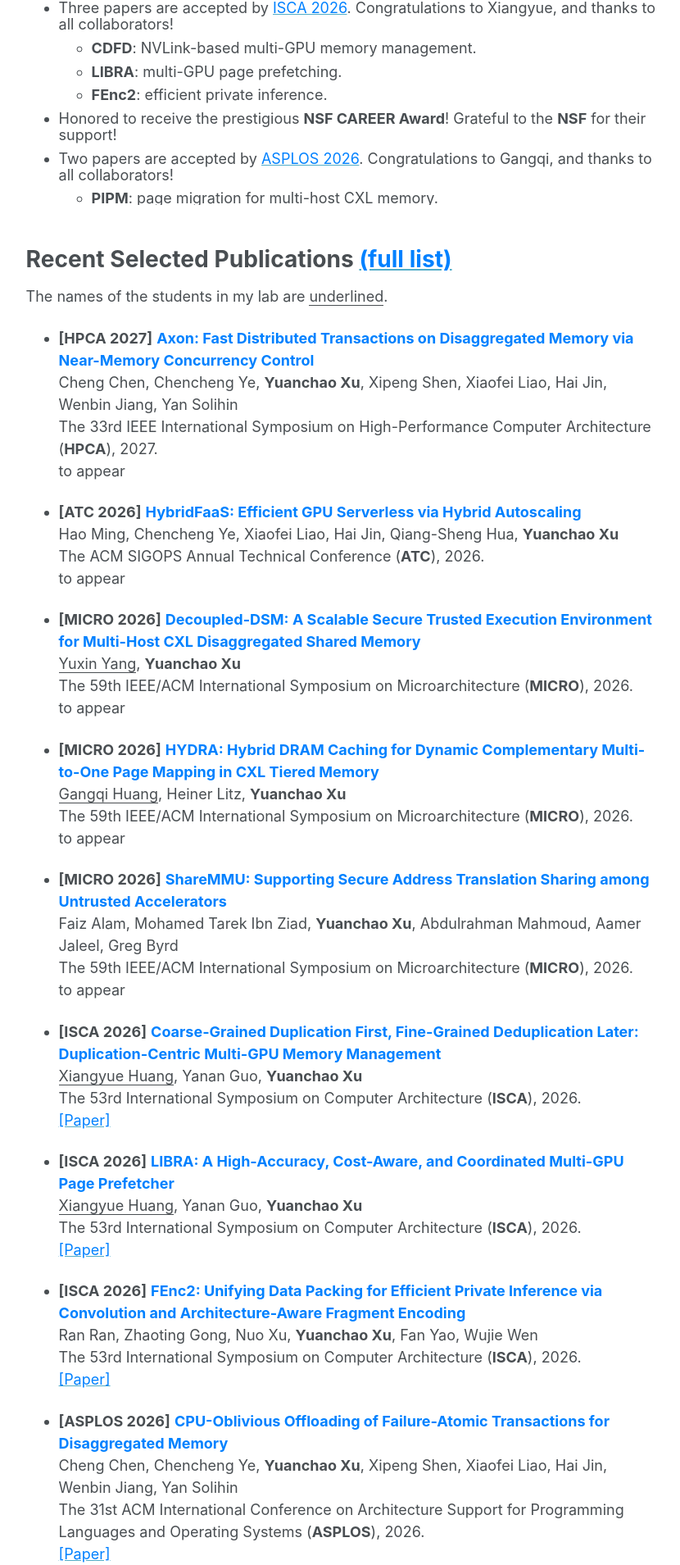
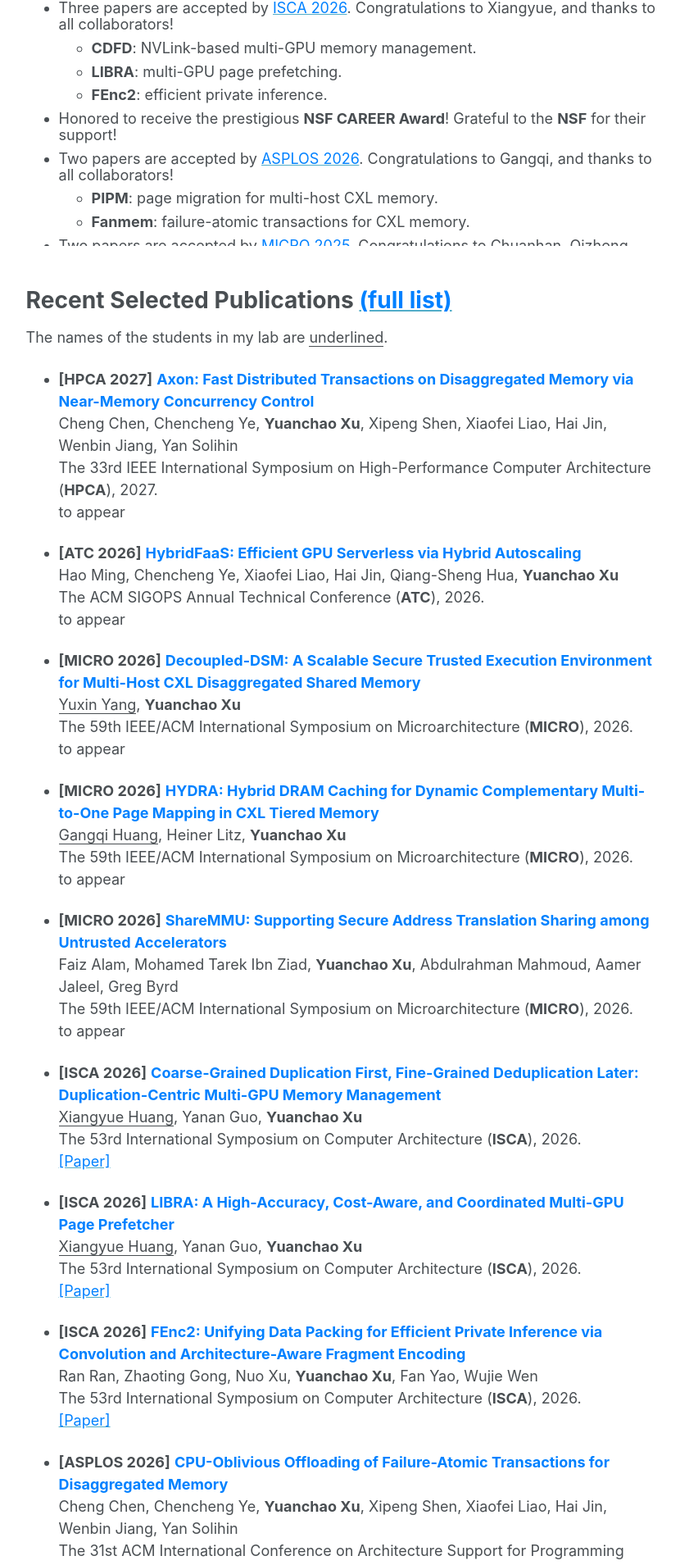
Before and after one commit to yuanchaoxu6/yuanchaoxu6.github.io, a Jekyll site: the page built from _pages/about.md, in a window 1280 px wide. Shown: the part 824-2733 px from the top of the page at 82% size, without its empty margins (250-1080 px from the left). Built offline with Jekyll 4.4.1, drawn with Linux system fonts in a browser that asks for light colours.

Commit message:
Update about.md

```diff
--- a/_pages/about.md
+++ b/_pages/about.md
@@ -19,7 +19,7 @@ My research interests are in computer architecture, security, and ML systems and
 News
 =====
 
-<div markdown="1" style="width: 100%; height: 500px; overflow-y: scroll; margin: 0; padding: 0; line-height: 1.1;">
+<div markdown="1" style="width: 100%; height: 550px; overflow-y: scroll; margin: 0; padding: 0; line-height: 1.1;">
 
 * Our research on CXL disaggregated memory is accepted by [<font color="#0081ff">HPCA 2027</font>](https://conf.researchr.org/home/hpca-2027). Thanks to all collaborators!
 * Our research on GPU ML serverless computing is accepted by [<font color="#0081ff">ATC 2026</font>](https://atc.sigops.org/2026/). Thanks to all collaborators!
```
